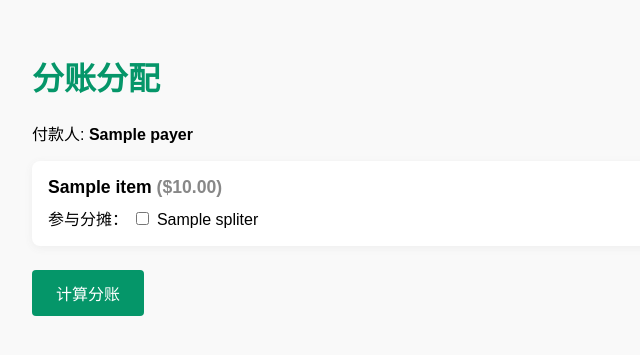
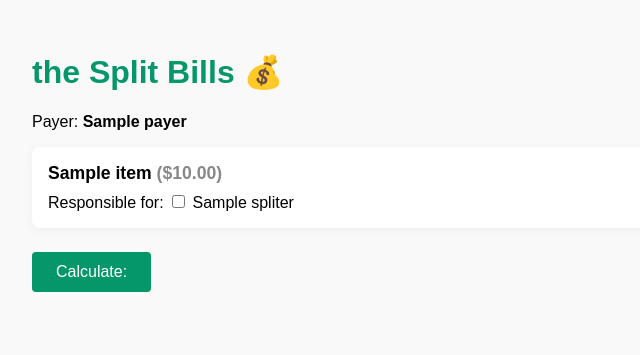
Before and after one commit to imyuanhui/SplitSnap, a Flask app: template templates/split_items.html in a window 1280 px wide. Shown: the top 355 px of the page, without its empty margins (0-640 px from the left). Run offline with Flask 3, Linux system fonts and the light colour scheme; the template is opened without the code that fills it: most values are stand-ins (such as "Sample title", 1, 10 or a date in 2020).

Commit message:
update app.js

```diff
--- a/templates/split_items.html
+++ b/templates/split_items.html
@@ -2,7 +2,7 @@
 <html lang="zh">
 <head>
     <meta charset="UTF-8">
-    <title>分账分配</title>
+    <title>SplitSnap</title>
     <style>
         body { font-family: Arial, sans-serif; background: #f9f9f9; margin: 0; padding: 2em; }
         h1 { color: #059669; }
@@ -15,21 +15,21 @@
     </style>
 </head>
 <body>
-    <h1>分账分配</h1>
-    <p>付款人: <b>{{ payer }}</b></p>
+    <h1>the Split Bills 💰</h1>
+    <p>Payer: <b>{{ payer }}</b></p>
     <form method="post" action="{{ url_for('calculate_split') }}">
         {% for item in items %}
         <div class="item-block">
             <div class="item-title">{{ item.name }} <span style="color:#888;">(${{ '%.2f'|format(item.price) }})</span></div>
             <div class="spliters-list">
-                <span>参与分摊：</span>
+                <span>Responsible for:</span>
                 {% for s in spliters %}
                     <label><input type="checkbox" name="item_{{ loop.index0 }}" value="{{ s }}"> {{ s }}</label>
                 {% endfor %}
             </div>
         </div>
         {% endfor %}
-        <button type="submit">计算分账</button>
+        <button type="submit">Calculate:</button>
     </form>
 </body>
 </html>
```
Also changed, not shown: static/js/app.js (+10 -3 lines).
